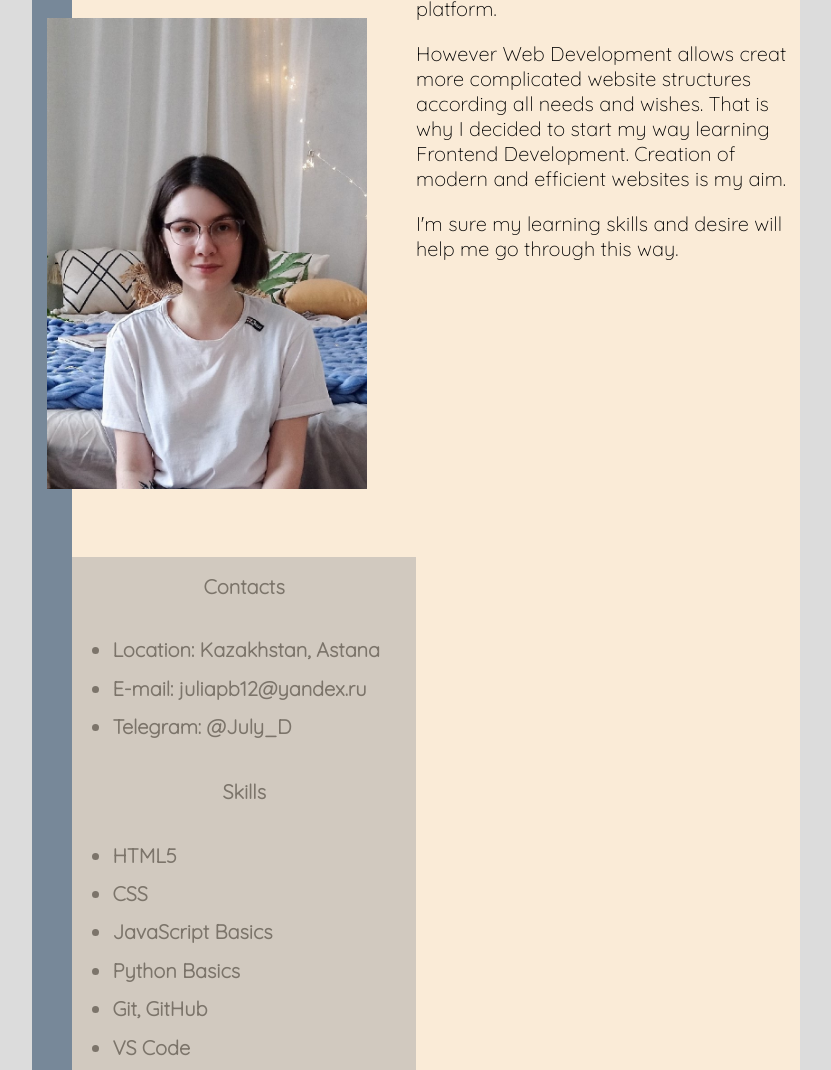
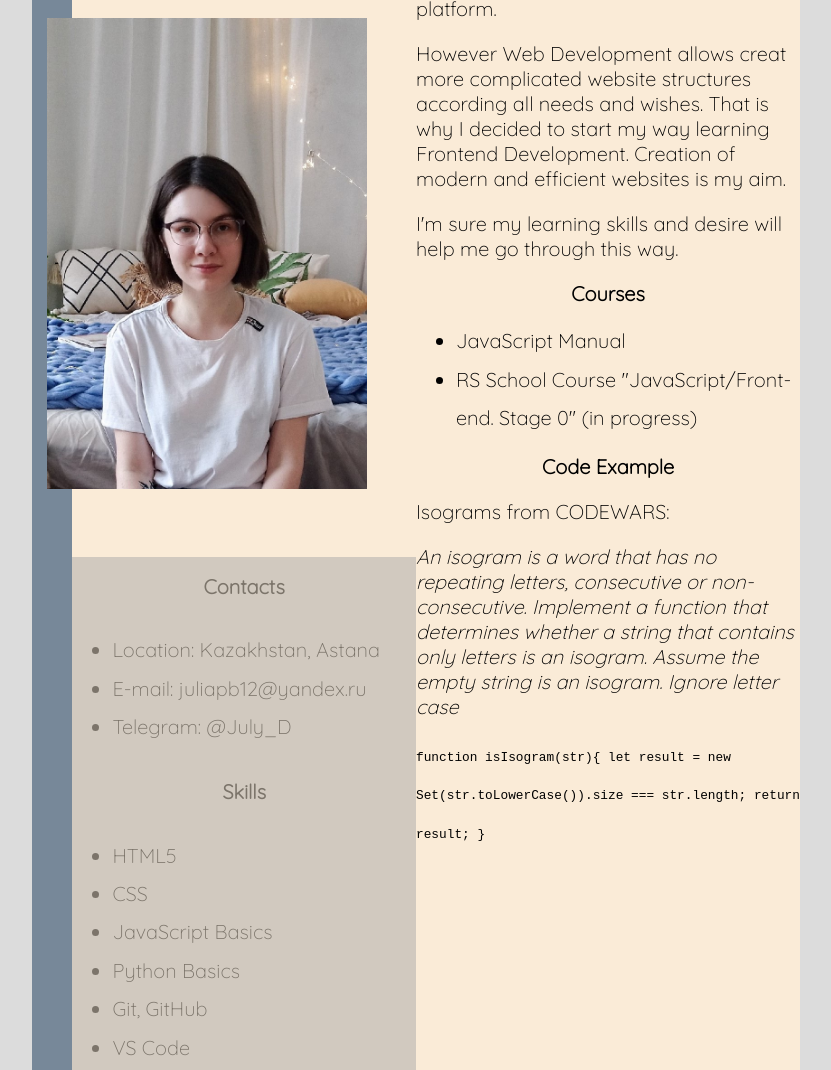
Before and after one commit to JulsJuly/rsschool-cv, a plain HTML site: page index.html in a window 1280 px wide. Shown: the part 166-1236 px from the top of the page, without its empty margins (224-1055 px from the left). Drawn offline with Linux system fonts and the light colour scheme.

Commit message:
feat: add courses information and code

```diff
--- a/index.html
+++ b/index.html
@@ -57,6 +57,24 @@
                         <p>However Web Development allows creat more complicated website structures according all needs and wishes.  That is why I decided to start my way learning Frontend Development. Creation of modern and efficient websites is my aim.</p>
                         <p>I'm sure my learning skills and desire will help me go through this way.</p>
                     </div>
+                    <div class="courses">
+                        <h2>Courses</h2>
+                        <ul>
+                            <li>JavaScript Manual</li>
+                            <li>RS School Course "JavaScript/Front-end. Stage 0" (in progress)</li>
+                        </ul>
+                    </div>
+                    </div>
+                    <div class="code">
+                        <h2>Code Example</h2>
+                        <p>Isograms from CODEWARS:</p>
+                        <p class="task">An isogram is a word that has no repeating letters, consecutive or non-consecutive. Implement a function that determines whether a string that contains only letters is an isogram. Assume the empty string is an isogram. Ignore letter case</p>
+                            <code class="code-example">
+                            function isIsogram(str){
+                            let result = new Set(str.toLowerCase()).size === str.length;
+                            return result;
+                              }
+                            </code>
                 </div>
             </div>
         </main>
--- a/style.css
+++ b/style.css
@@ -46,7 +46,6 @@ li {
     font-family: 'Quicksand', sans-serif;
     font-size: 20px;
     text-align: left;
-    font-weight: bold;
     line-height: 3vw;
 }
 .grey-block {
@@ -74,10 +73,13 @@ p {
     font-size: 20px;
     text-align: left;
 }
-.wrapper {
-
-
-}
 .right-part {
     max-width: 50%;
 }
+.task {
+    font-style: italic;
+}
+.code-example {
+    font-size: 1vw;
+    line-height: 3vw;
+}
```
